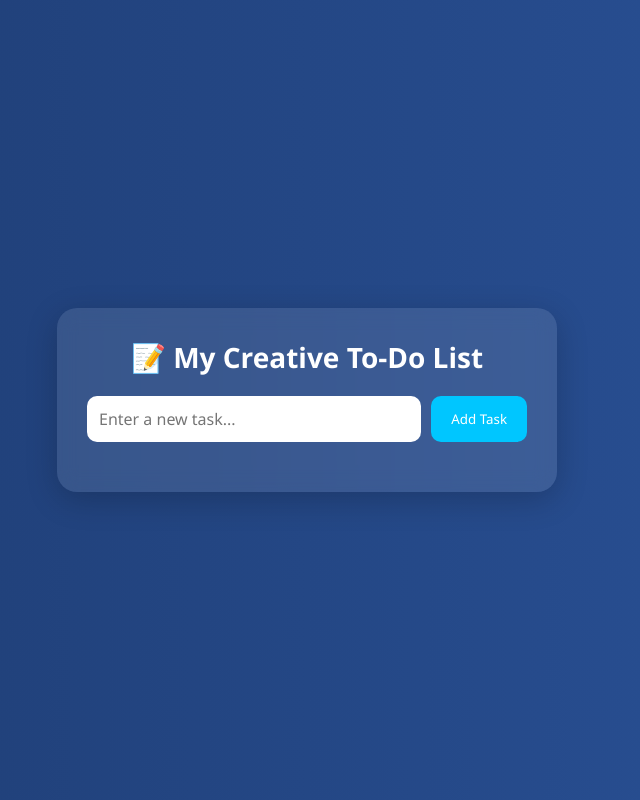
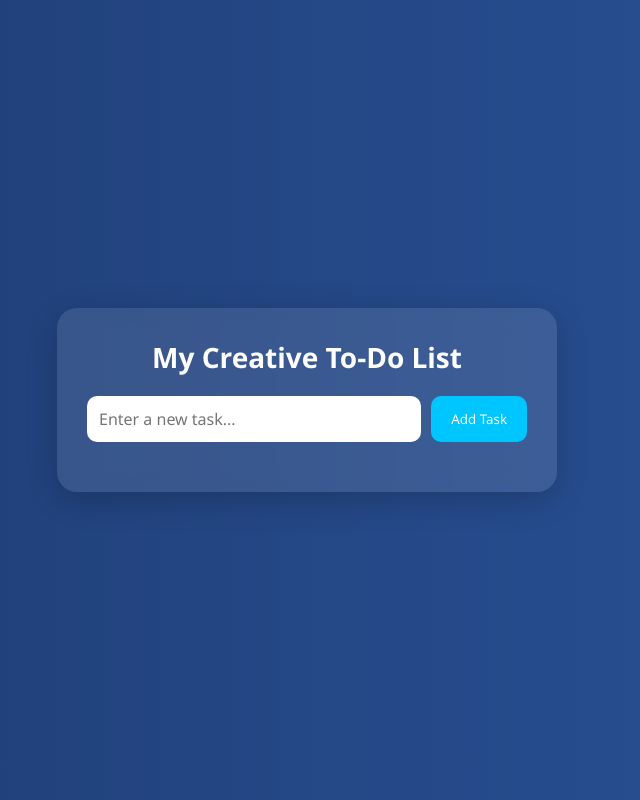
Before and after one commit to Purvijon12/to-do-list, a plain HTML site: page index.html in a window 1280 px wide. Shown: the whole page, without its empty margins (333-973 px from the left). Drawn offline with Linux system fonts and the light colour scheme.

Commit message:
Update index.html

```diff
--- a/index.html
+++ b/index.html
@@ -8,7 +8,7 @@
 </head>
 <body>
   <div class="app-container">
-    <h1>📝 My Creative To-Do List</h1>
+    <h1> My Creative To-Do List</h1>
     <div class="input-section">
       <input type="text" id="taskInput" placeholder="Enter a new task..." />
       <button onclick="addTask()">Add Task</button>
```
